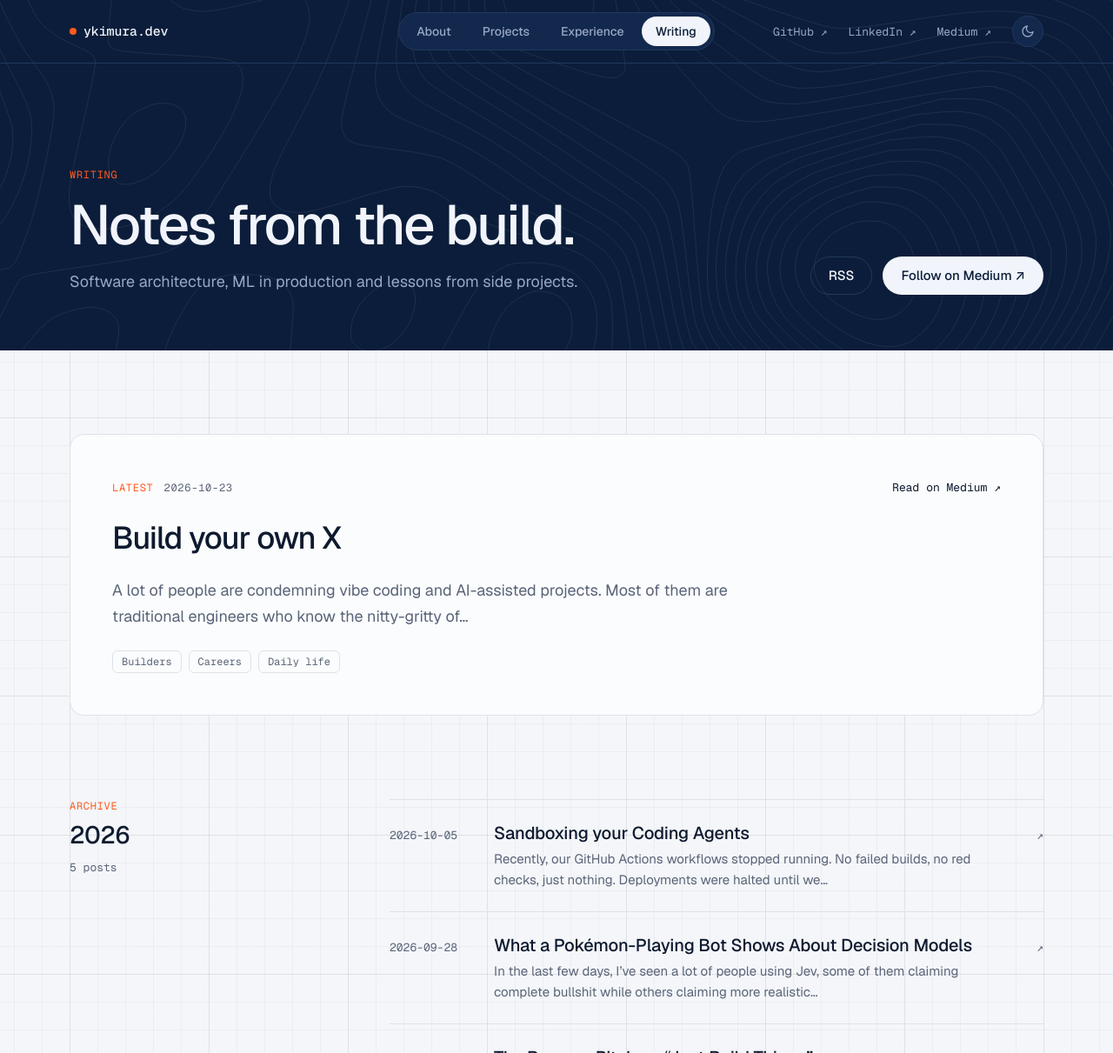
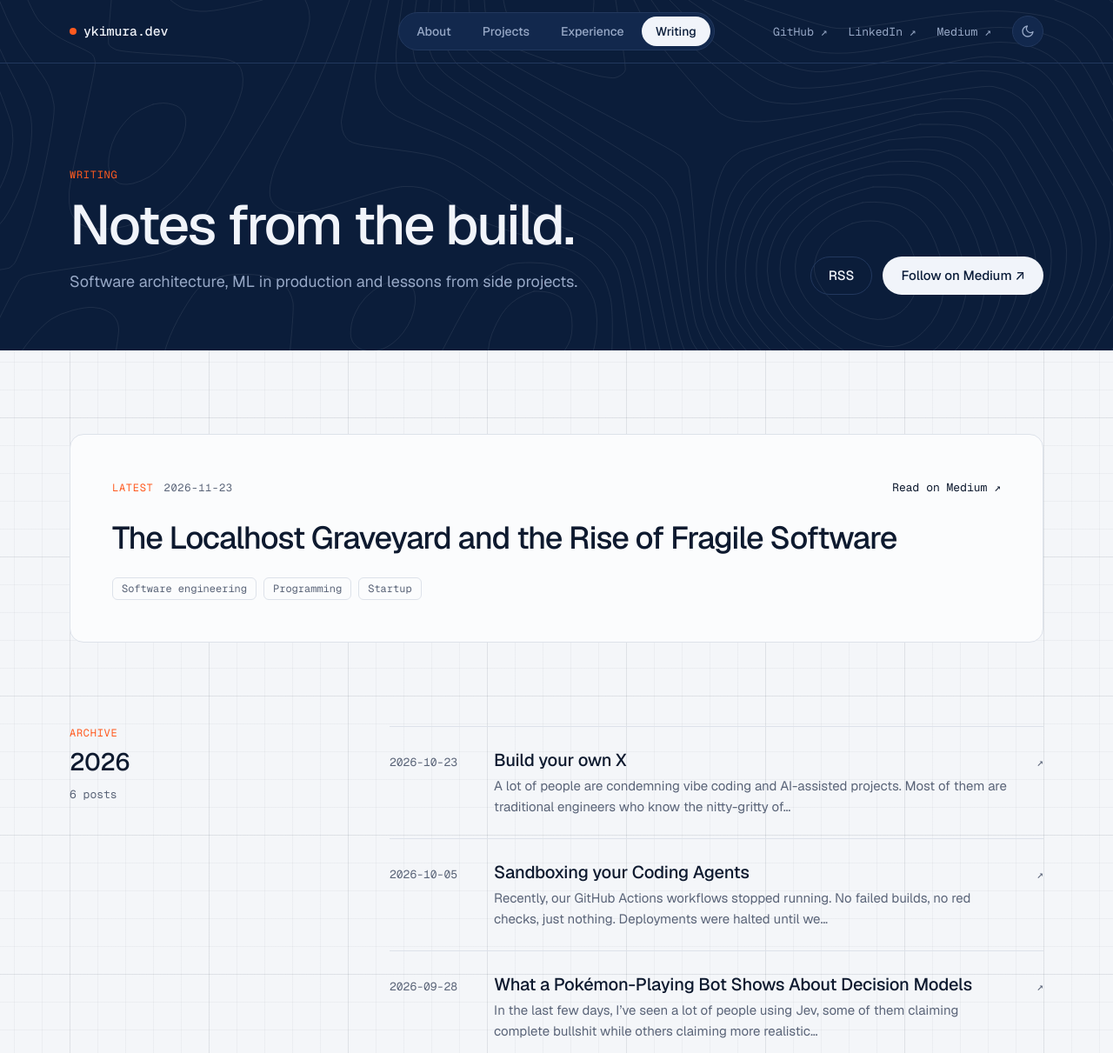
Before and after one commit to ypk46/ypk46.github.io, a plain HTML site: page writing/index.html in a window 1280 px wide. Shown: the top 1211 px of the page at 87% size. Drawn offline with nearby package versions, Linux system fonts and the light colour scheme.

Commit message:
Sync Medium posts

```diff
--- a/writing/index.html
+++ b/writing/index.html
@@ -88,13 +88,12 @@
           <div class="latest-meta">
             <div class="label">
               <span class="label-accent">Latest</span>
-              <time datetime="2026-10-23">2026-10-23</time>
+              <time datetime="2026-11-23">2026-11-23</time>
             </div>
             <span class="mono-link mono-link-ink" aria-hidden="true">Read on Medium ↗</span>
           </div>
-          <h2><a class="card-link" href="https://medium.reversepitch.io/build-your-own-x-ac8075742ecf">Build your own X</a></h2>
-          <p class="lead">A lot of people are condemning vibe coding and AI-assisted projects. Most of them are traditional engineers who know the nitty-gritty of…</p>
-          <ul class="tags" aria-label="Tags"><li>Builders</li><li>Careers</li><li>Daily life</li></ul>
+          <h2><a class="card-link" href="https://medium.reversepitch.io/the-localhost-graveyard-and-the-rise-of-fragile-software-ab556cfaa099">The Localhost Graveyard and the Rise of Fragile Software</a></h2>
+          <ul class="tags" aria-label="Tags"><li>Software engineering</li><li>Programming</li><li>Startup</li></ul>
         </article>
         <!-- medium-latest:end -->
 
@@ -104,9 +103,19 @@
             <div class="split-label">
               <p class="label label-accent">Archive</p>
               <h2 class="section-title" id="year-2026">2026</h2>
-              <p class="count">5 posts</p>
+              <p class="count">6 posts</p>
             </div>
             <ul class="posts">
+              <li>
+                <a class="post-row" href="https://medium.reversepitch.io/build-your-own-x-ac8075742ecf">
+                  <time class="post-date" datetime="2026-10-23">2026-10-23</time>
+                  <span class="post-body">
+                    <span class="post-title">Build your own X</span>
+                    <span class="post-summary">A lot of people are condemning vibe coding and AI-assisted projects. Most of them are traditional engineers who know the nitty-gritty of…</span>
+                  </span>
+                  <span class="post-arrow" aria-hidden="true">↗</span>
+                </a>
+              </li>
               <li>
                 <a class="post-row" href="https://medium.reversepitch.io/sandboxing-your-coding-agents-d793b4cce504">
                   <time class="post-date" datetime="2026-10-05">2026-10-05</time>
```
Also changed, not shown: data/posts.json (+15 -0 lines), index.html (+9 -10 lines).
